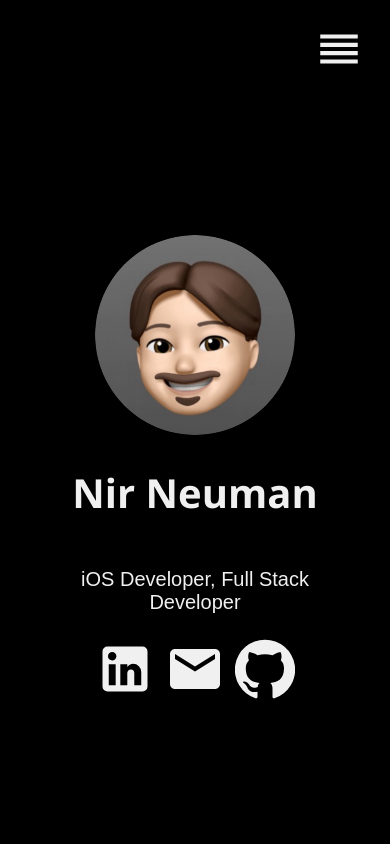
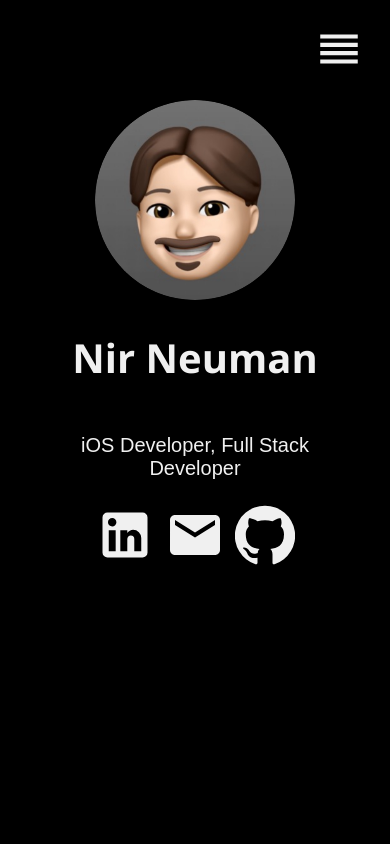
Before and after one commit to nirneu/Portfolio, a React (Create React App) app: page / in a window 390 px wide. Shown: the top 844 px of the page. Built offline with nearby package versions, Linux system fonts and the light colour scheme.

Commit message:
justify home to start on mobile and set text of a project to be seen good on a mobile

```diff
--- a/src/styles/Home.css
+++ b/src/styles/Home.css
@@ -65,6 +65,11 @@
   }
 
   @media only screen and (max-width: 600px) {
+
+    .about {
+      justify-content: start;
+    }
+
     .about h2 {
       font-size: 40px;
       margin-top: 30px;
--- a/src/styles/ProjectDisplay.css
+++ b/src/styles/ProjectDisplay.css
@@ -89,8 +89,7 @@
 
     p {
         font-size: 20px;
-        width: 500px;
-
+        width: 90%;
     }
   }
 }
```
